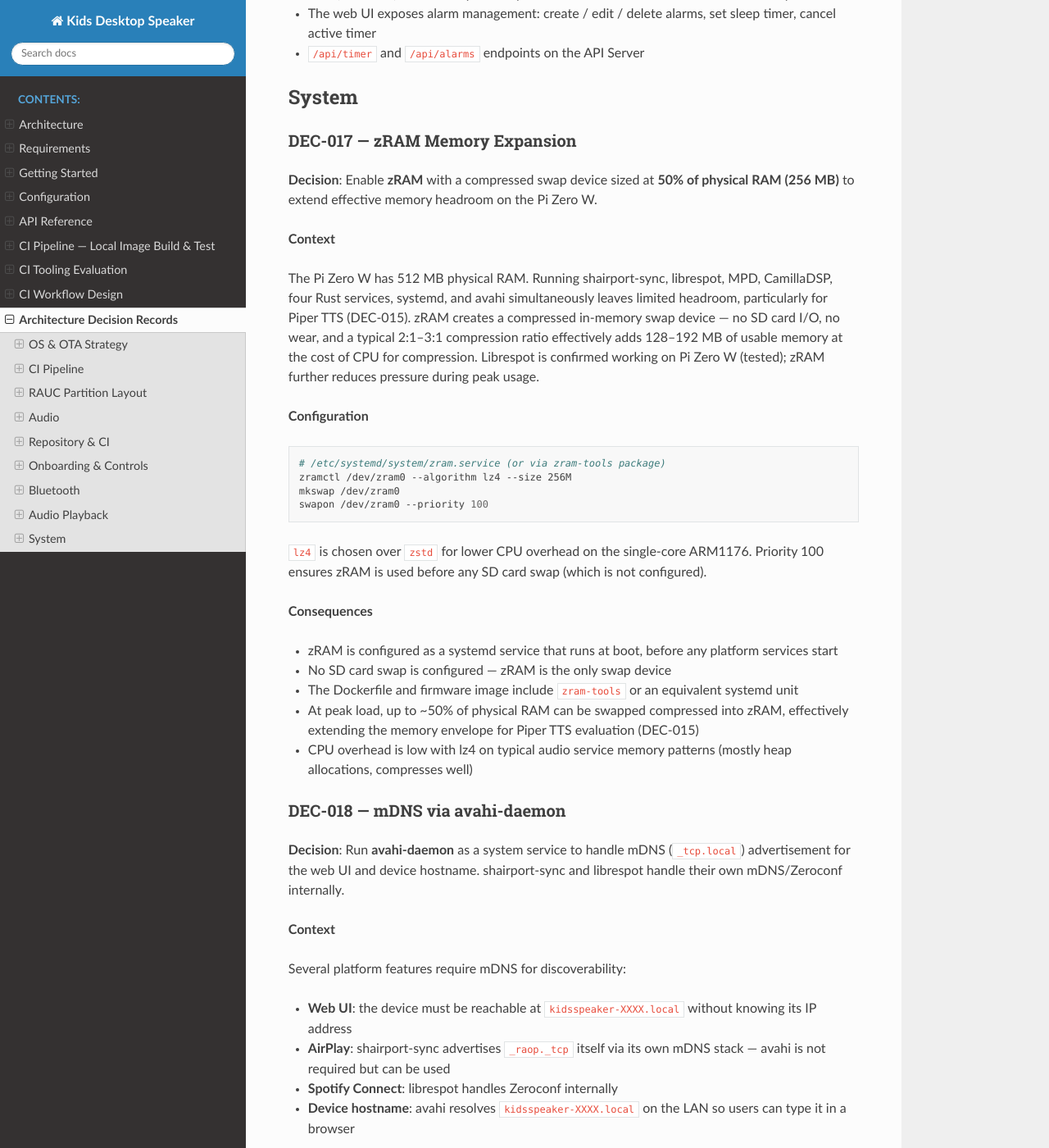
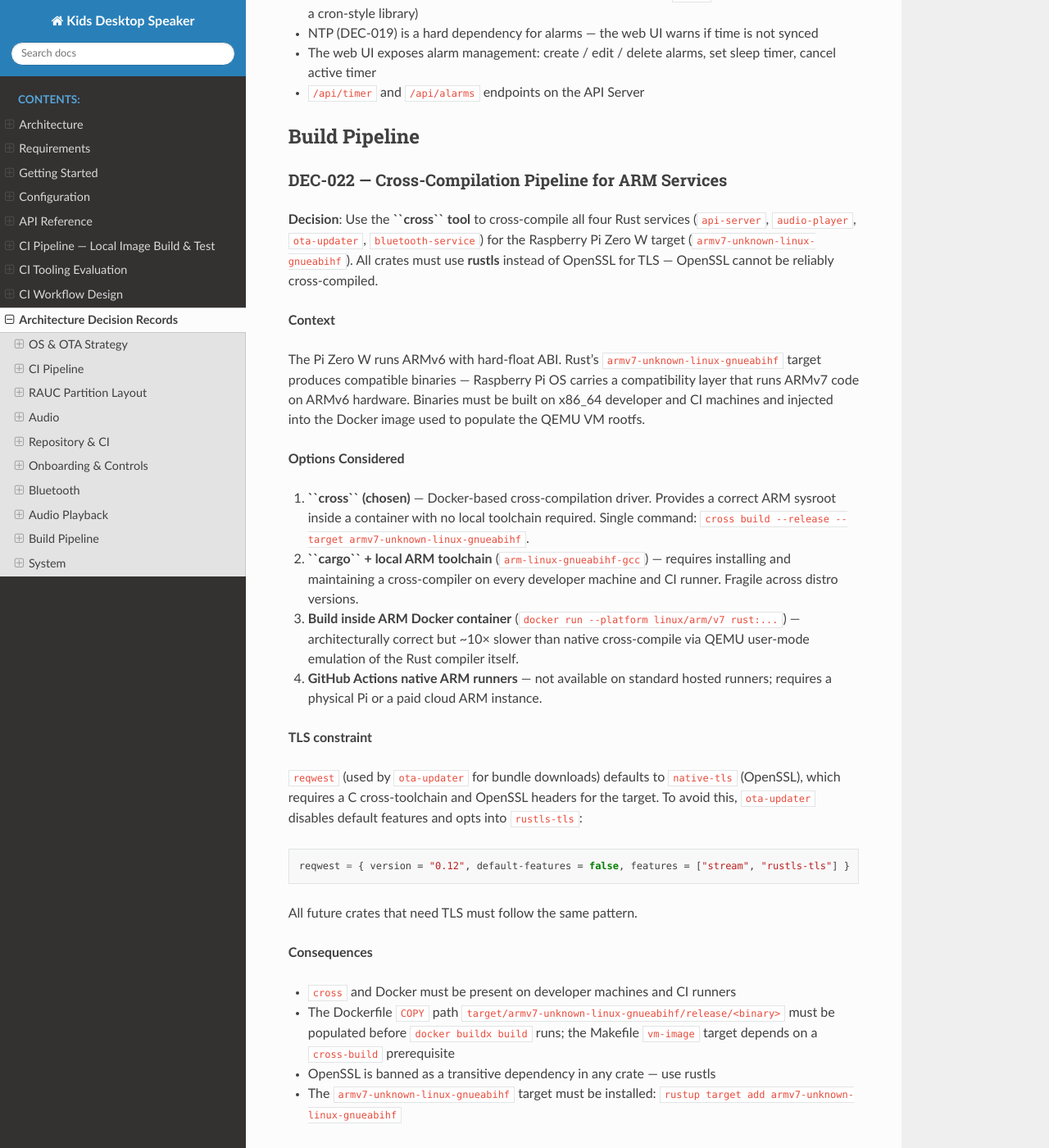
Before and after one commit to LydByDissing/kids-desktop-speaker, a Sphinx documentation site: the page built from docs/source/development/decisions.rst, in a window 1280 px wide and 1400 px high, scrolled down 26872 px. Shown: the whole window at 82% size. Built offline with Sphinx 7.4.7 and the Read the Docs theme 3.1.0, drawn with Linux system fonts in a browser that asks for light colours; some of the changed text lies outside the part shown.

Commit message:
feat(ci): cross-compile ARM services, QEMU VM harness, smoke tests
- Cross-compile all 4 services for armv7-unknown-linux-gnueabihf (debug
  profile) via 'cross'; Makefile cross-build target; vm-image depends on it
- Dockerfile: swap stub scripts for real ARM binaries; add systemd-networkd
  DHCP so QEMU hostfwd port-forwarding reaches the guest (10.0.2.15)
- build-image.sh: replace unshare+mount with genext2fs (no root needed);
  add zstd to ARM kernel container; require genext2fs on host
- run-vm.sh: switch to pipewire audio backend
- dev-smoke.sh: full 5-endpoint validation with JSON body checks, PASS/FAIL
- ci-run.sh: headless QEMU runner (-display none < /dev/null) for CI
- ota-updater: reqwest switched to rustls-tls (avoids OpenSSL cross-compile)
- DEC-022: cross-compilation pipeline decision documented
- getting_started.rst: add VM testing prerequisites (qemu-system-arm, genext2fs)
- .gitignore: add target/, ci/vm/*.img, ci/vm/vmlinuz, ci/vm/initrd.img

Co-Authored-By: Claude Sonnet 4.6 <noreply@anthropic.com>

```diff
--- a/docs/source/development/decisions.rst
+++ b/docs/source/development/decisions.rst
@@ -1715,6 +1715,77 @@ source. Alarms require NTP (DEC-019) to ensure correct device time.
   set sleep timer, cancel active timer
 - ``/api/timer`` and ``/api/alarms`` endpoints on the API Server
 
+Build Pipeline
+--------------
+
+.. _dec-022:
+
+DEC-022 — Cross-Compilation Pipeline for ARM Services
+~~~~~~~~~~~~~~~~~~~~~~~~~~~~~~~~~~~~~~~~~~~~~~~~~~~~~~~
+
+.. meta::
+   :decision-id: DEC_022
+   :status: resolved
+   :date: 2026-06-21
+   :tags: build, cross-compilation, arm, rust, ci
+
+**Decision**: Use the **``cross`` tool** to cross-compile all four Rust
+services (``api-server``, ``audio-player``, ``ota-updater``,
+``bluetooth-service``) for the Raspberry Pi Zero W target
+(``armv7-unknown-linux-gnueabihf``). All crates must use **rustls** instead
+of OpenSSL for TLS — OpenSSL cannot be reliably cross-compiled.
+
+**Context**
+
+The Pi Zero W runs ARMv6 with hard-float ABI. Rust's
+``armv7-unknown-linux-gnueabihf`` target produces compatible binaries —
+Raspberry Pi OS carries a compatibility layer that runs ARMv7 code on
+ARMv6 hardware. Binaries must be built on x86_64 developer and CI machines
+and injected into the Docker image used to populate the QEMU VM rootfs.
+
+**Options Considered**
+
+1. **``cross`` (chosen)** — Docker-based cross-compilation driver.
+   Provides a correct ARM sysroot inside a container with no local
+   toolchain required. Single command:
+   ``cross build --release --target armv7-unknown-linux-gnueabihf``.
+
+2. **``cargo`` + local ARM toolchain** (``arm-linux-gnueabihf-gcc``) —
+   requires installing and maintaining a cross-compiler on every developer
+   machine and CI runner. Fragile across distro versions.
+
+3. **Build inside ARM Docker container**
+   (``docker run --platform linux/arm/v7 rust:...``) — architecturally
+   correct but ~10× slower than native cross-compile via QEMU user-mode
+   emulation of the Rust compiler itself.
+
+4. **GitHub Actions native ARM runners** — not available on standard
+   hosted runners; requires a physical Pi or a paid cloud ARM instance.
+
+**TLS constraint**
+
+``reqwest`` (used by ``ota-updater`` for bundle downloads) defaults to
+``native-tls`` (OpenSSL), which requires a C cross-toolchain and OpenSSL
+headers for the target. To avoid this, ``ota-updater`` disables default
+features and opts into ``rustls-tls``:
+
+.. code-block:: toml
+
+   reqwest = { version = "0.12", default-features = false, features = ["stream", "rustls-tls"] }
+
+All future crates that need TLS must follow the same pattern.
+
+**Consequences**
+
+- ``cross`` and Docker must be present on developer machines and CI runners
+- The Dockerfile ``COPY`` path
+  ``target/armv7-unknown-linux-gnueabihf/release/<binary>`` must be
+  populated before ``docker buildx build`` runs; the Makefile
+  ``vm-image`` target depends on a ``cross-build`` prerequisite
+- OpenSSL is banned as a transitive dependency in any crate — use rustls
+- The ``armv7-unknown-linux-gnueabihf`` target must be installed:
+  ``rustup target add armv7-unknown-linux-gnueabihf``
+
 System
 ------
 
```
Also changed, not shown: CLAUDE.md (+1 -1 lines), docs/source/development/getting_started.rst (+15 -0 lines), 9 other files.
